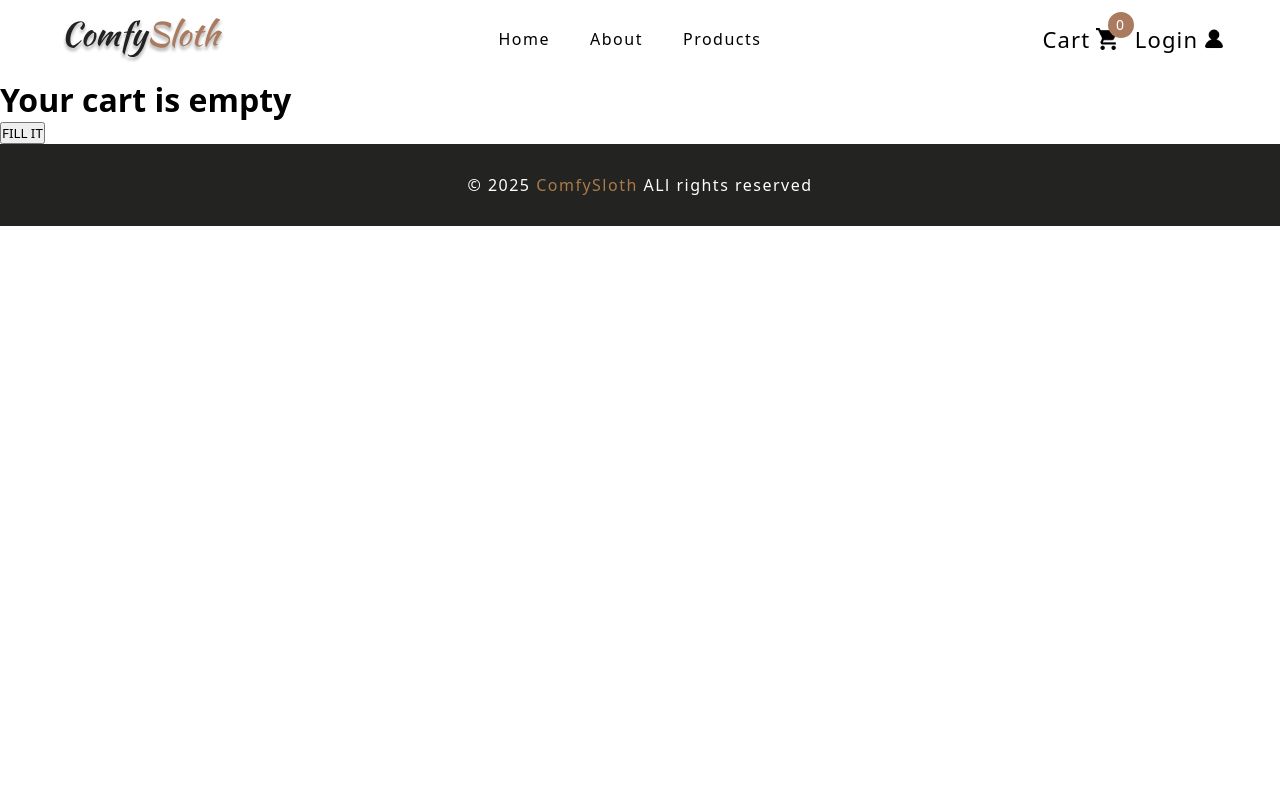
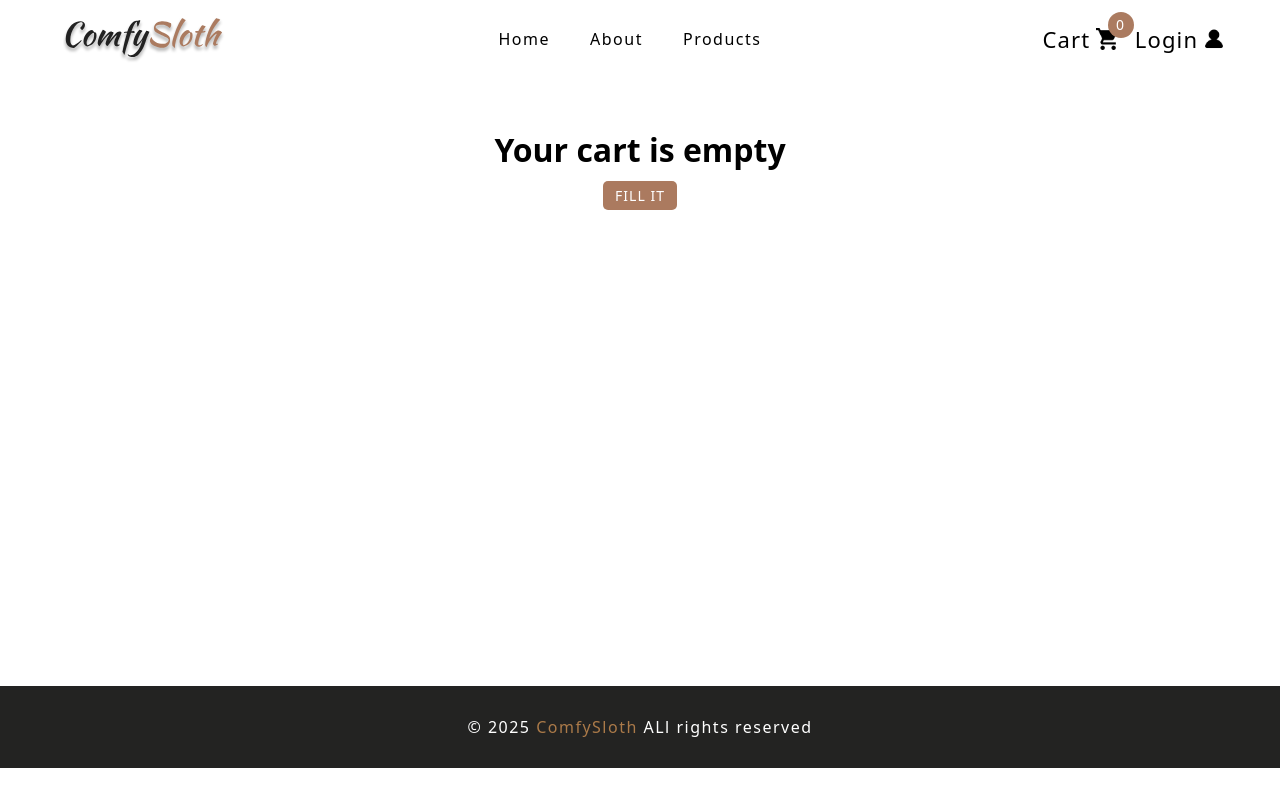
Before and after one commit to Sanjuan1290/ComfySloth, a React (Vite) app: page /cart in a window 1280 px wide. Built offline with nearby package versions, Linux system fonts and the light colour scheme.

Commit message:
fix: footer

```diff
--- a/src/Layouts/ComfyLayout.jsx
+++ b/src/Layouts/ComfyLayout.jsx
@@ -3,6 +3,7 @@ import { Outlet } from "react-router-dom"
 import Header from '../components/Header'
 import Footer from "../components/Footer"
 import { useState, useEffect } from "react"
+import { saveCart } from '../util/cart'
 
 import { getCart } from "../util/cart"
 
@@ -16,7 +17,7 @@ export default function Layout(){
     }, [])
 
     useEffect(()=>{
-        localStorage.setItem('comfySloth_Cart', JSON.stringify(cartItems))
+        saveCart(cartItems)
     }, [cartItems])
 
     return(
--- a/src/Pages/Cart.jsx
+++ b/src/Pages/Cart.jsx
@@ -40,6 +40,12 @@ export default function Cart(){
             newCart[index].quantity -= 1;
             setCartItems(newCart);
         }
+    }
+
+    function deleteItemFromCart(index){
+        const remainingCart = cartItems.filter((_, i) => i !== index)
+
+        setCartItems(remainingCart)
     }
 
 
@@ -86,7 +92,7 @@ export default function Cart(){
 
                                     <p className="subtotal">{formatPrice(item.priceCents * item.quantity)}</p>
 
-                                    <button className='deleteBtn'><img src={deleteIcon} alt="delete btn" /></button>
+                                    <button onClick={()=>{deleteItemFromCart(index)}} className='deleteBtn'><img src={deleteIcon} alt="delete btn" /></button>
                                 </div>
 
                             </div>
@@ -126,7 +132,7 @@ export default function Cart(){
                 </section> :
                     <div className='emptyCart'>
                         <h1>Your cart is empty</h1>
-                        <button>FILL IT</button>
+                        <NavLink to='/products'>FILL IT</NavLink>
                     </div>
             }
         </>
--- a/src/componentsStyle/ProductsStyle/FilteredStyle.css
+++ b/src/componentsStyle/ProductsStyle/FilteredStyle.css
@@ -10,6 +10,7 @@
     padding: 10px 50px 0 0;
     height: fit-content;
     max-width: fit-content;
+    margin-bottom: 100px;
 }
 .filter_Section  h3{
     letter-spacing: 1px;
@@ -188,5 +189,6 @@
 @media (max-width: 850px) {
     .filter_Section{
         position: relative;
+        margin-bottom: 20px;
     }
 }
--- a/src/componentsStyle/ProductsStyle/ProductsContainerStyle.css
+++ b/src/componentsStyle/ProductsStyle/ProductsContainerStyle.css
@@ -4,6 +4,7 @@
     grid-template-columns: 1fr 1fr 1fr;
     gap: 30px 20px;
     margin-top: 20px;
+    margin-bottom: 100px;
 }
 
 .gridDisplay-product-container{
--- a/src/componentsStyle/aboutStyle.css
+++ b/src/componentsStyle/aboutStyle.css
@@ -1,5 +1,7 @@
 
-
+.about_Section{
+    padding-bottom: 100px;
+}
 .about_Section > div:nth-of-type(1){
     display: grid;
     grid-template-columns: 1fr 1fr;
--- a/src/componentsStyle/cartStyle.css
+++ b/src/componentsStyle/cartStyle.css
@@ -272,7 +272,22 @@
 }
 
 .emptyCart {
-
+    display: flex;
+    flex-direction: column;
+    align-items: center;
+    gap: 10px;
+    margin-top: 50px;
+    height: 80vh;
+}
+.emptyCart > a{
+    background-color: rgb(171,122,95);
+    text-align: center;
+    padding: 5px 12px;
+    letter-spacing: 1px;
+    border-radius: 5px;
+    color: white;
+    font-size: 14px;
+    width: fit-content;
 }
 
 @media (max-width: 950px) {
--- a/src/componentsStyle/footer.css
+++ b/src/componentsStyle/footer.css
@@ -3,6 +3,10 @@ footer{
     background-color: rgb(35,35,34);
     padding: 30px 0px;
     text-align: center;
+    position: absolute;
+    bottom: 0;
+    left: 0;
+    right: 0;
 }
 
 footer > p{
--- a/src/componentsStyle/loginStyle.css
+++ b/src/componentsStyle/loginStyle.css
@@ -4,11 +4,9 @@
     display: flex;
     width: fit-content;
     min-height: 400px;
-    margin: 100px auto;
+    margin: 100px auto 200px auto;
     box-shadow: 0px 5px 10px rgba(0, 0, 0, 0.374);
-    overflow: hidden;
     border-radius: 10px;
-    background-color: antiquewhite;
 }
 
 .signin_section > form,
--- a/src/style.css
+++ b/src/style.css
@@ -33,6 +33,10 @@ a{
     text-decoration: none;
 }
 
+html{
+    position: relative
+}
 body{
-    height: fit-content;
+
+    min-height: fit-content;
 }
```
